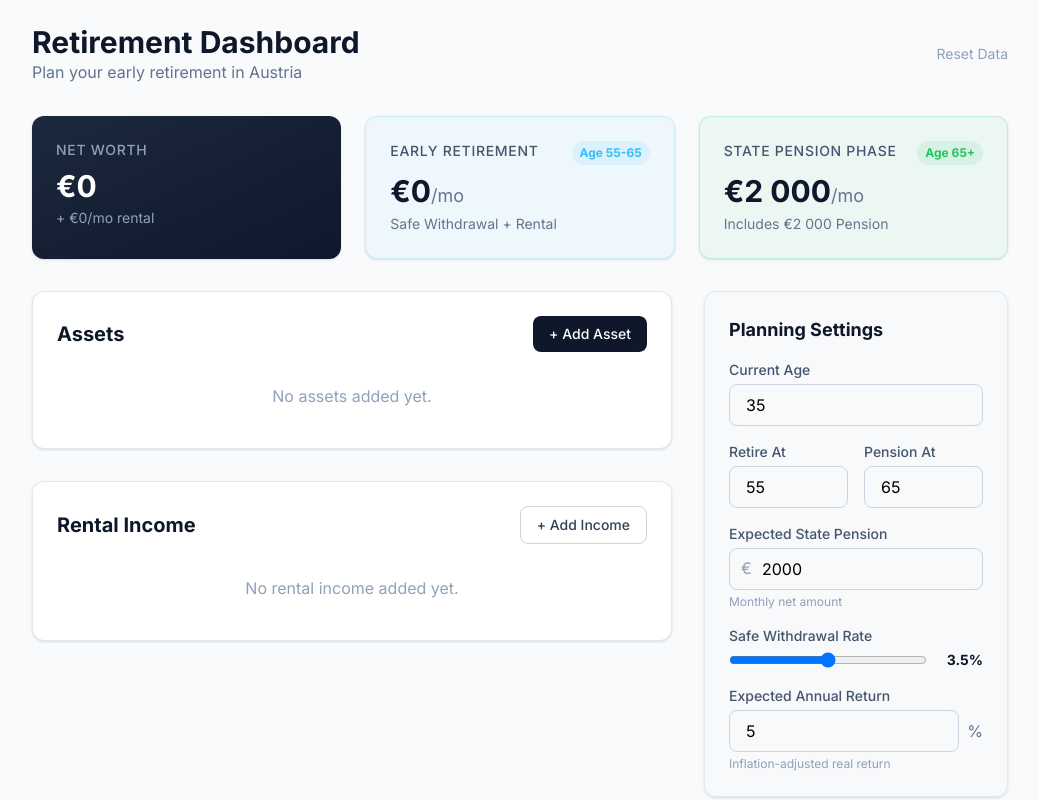
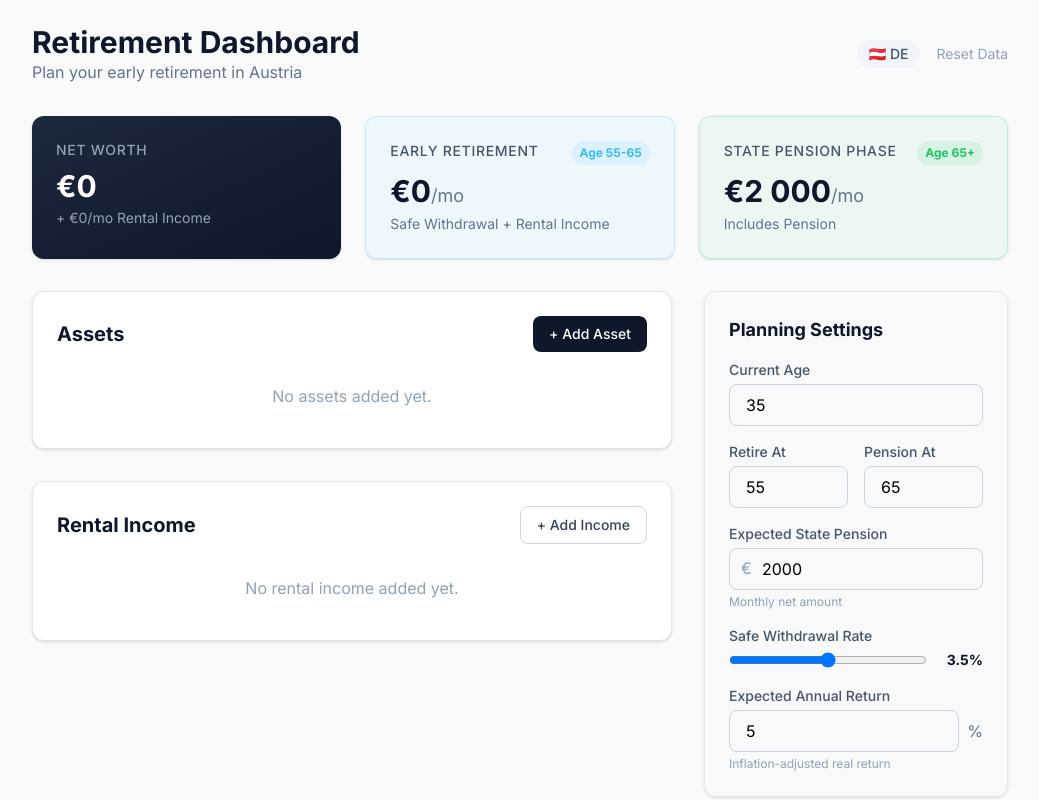
Before and after one commit to HazAT/retirement-dashboard-austria, a website built with Vite: page index.html in a window 1280 px wide. Shown: the top 800 px of the page, without its empty margins (120-1159 px from the left). Built offline with nearby package versions, Linux system fonts and the light colour scheme.

Commit message:
Add Austrian flag favicon and English/German language toggle

```diff
--- a/index.html
+++ b/index.html
@@ -1,16 +1,19 @@
 <!doctype html>
 <html lang="en">
+
 <head>
   <meta charset="UTF-8" />
-    <link rel="icon" type="image/svg+xml" href="/vite.svg" />
+  <link rel="icon" type="image/svg+xml" href="/favicon.svg" />
   <meta name="viewport" content="width=device-width, initial-scale=1.0" />
   <title>Retirement Dashboard</title>
   <link rel="preconnect" href="https://fonts.googleapis.com">
   <link rel="preconnect" href="https://fonts.gstatic.com" crossorigin>
   <link href="https://fonts.googleapis.com/css2?family=Inter:wght@400;500;600;700&display=swap" rel="stylesheet">
 </head>
+
 <body class="bg-slate-50 min-h-screen">
   <div id="app"></div>
   <script type="module" src="/src/main.js"></script>
 </body>
+
 </html>
--- /dev/null
+++ b/src/i18n.js
@@ -0,0 +1,78 @@
+export const translations = {
+    en: {
+        title: "Retirement Dashboard",
+        subtitle: "Plan your early retirement in Austria",
+        resetData: "Reset Data",
+        netWorth: "Net Worth",
+        rentalIncome: "Rental Income",
+        earlyRetirement: "Early Retirement",
+        pensionPhase: "State Pension Phase",
+        safeWithdrawal: "Safe Withdrawal",
+        includesPension: "Includes Pension",
+        assets: "Assets",
+        addAsset: "+ Add Asset",
+        noAssets: "No assets added yet.",
+        cash: "Cash",
+        stock: "Stock",
+        realEstate: "Real Estate",
+        addIncome: "+ Add Income",
+        noIncome: "No rental income added yet.",
+        planningSettings: "Planning Settings",
+        currentAge: "Current Age",
+        retireAt: "Retire At",
+        pensionAt: "Pension At",
+        expectedPension: "Expected State Pension",
+        monthlyNet: "Monthly net amount",
+        swr: "Safe Withdrawal Rate",
+        expectedReturn: "Expected Annual Return",
+        realReturn: "Inflation-adjusted real return",
+        projectionTitle: "Net Worth Projection",
+        age: "Age",
+        startBalance: "Start Balance",
+        growth: "Growth",
+        withdrawal: "Withdrawal",
+        income: "Income",
+        endBalance: "End Balance",
+        retire: "Retire",
+        pension: "Pension",
+        confirmReset: "Are you sure you want to reset all data?"
+    },
+    de: {
+        title: "Ruhestands-Dashboard",
+        subtitle: "Planen Sie Ihren Frühruhestand in Österreich",
+        resetData: "Daten zurücksetzen",
+        netWorth: "Nettovermögen",
+        rentalIncome: "Mieteinnahmen",
+        earlyRetirement: "Frühruhestand",
+        pensionPhase: "Pensionsphase",
+        safeWithdrawal: "Sichere Entnahme",
+        includesPension: "Inklusive Pension",
+        assets: "Vermögenswerte",
+        addAsset: "+ Vermögenswert",
+        noAssets: "Noch keine Vermögenswerte hinzugefügt.",
+        cash: "Bargeld",
+        stock: "Aktien",
+        realEstate: "Immobilien",
+        addIncome: "+ Einkommen",
+        noIncome: "Noch keine Mieteinnahmen hinzugefügt.",
+        planningSettings: "Planungseinstellungen",
+        currentAge: "Aktuelles Alter",
+        retireAt: "Pensionierung mit",
+        pensionAt: "Staatliche Pension ab",
+        expectedPension: "Erwartete Staatliche Pension",
+        monthlyNet: "Monatlicher Nettobetrag",
+        swr: "Sichere Entnahmerate",
+        expectedReturn: "Erwartete Rendite",
+        realReturn: "Inflationsbereinigte reale Rendite",
+        projectionTitle: "Vermögensentwicklung",
+        age: "Alter",
+        startBalance: "Anfangsbestand",
+        growth: "Wachstum",
+        withdrawal: "Entnahme",
+        income: "Einkommen",
+        endBalance: "Endbestand",
+        retire: "Pension",
+        pension: "Staatl. Pension",
+        confirmReset: "Sind Sie sicher, dass Sie alle Daten zurücksetzen möchten?"
+    }
+};
--- a/src/main.js
+++ b/src/main.js
@@ -1,11 +1,15 @@
 import './style.css'
 import { store } from './store.js'
 import { calculator } from './calculator.js'
+import { translations } from './i18n.js'
 
 const app = document.querySelector('#app');
 
 function render() {
   const { assets, incomes, settings } = store.data;
+  const lang = settings.language || 'en';
+  const t = (key) => translations[lang][key] || key;
+
   const totalAssets = calculator.getTotalAssets(assets);
   const monthlyRental = calculator.getTotalMonthlyIncome(incomes);
   const gapBudget = calculator.getGapBudget(assets, incomes, settings);
@@ -17,36 +21,41 @@ function render() {
       <!-- Header -->
       <header class="flex justify-between items-center">
         <div>
-          <h1 class="text-3xl font-bold text-primary">Retirement Dashboard</h1>
-          <p class="text-slate-500">Plan your early retirement in Austria</p>
+          <h1 class="text-3xl font-bold text-primary">${t('title')}</h1>
+          <p class="text-slate-500">${t('subtitle')}</p>
         </div>
-        <button id="reset-btn" class="text-sm text-slate-400 hover:text-danger">Reset Data</button>
+        <div class="flex items-center gap-4">
+          <button onclick="toggleLanguage()" class="text-sm font-medium text-slate-600 hover:text-primary bg-slate-100 px-3 py-1 rounded-full transition-colors">
+            ${lang === 'en' ? '🇦🇹 DE' : '🇺🇸 EN'}
+          </button>
+          <button id="reset-btn" class="text-sm text-slate-400 hover:text-danger">${t('resetData')}</button>
+        </div>
       </header>
 
       <!-- Summary Cards -->
       <div class="grid grid-cols-1 md:grid-cols-3 gap-6">
         <div class="card bg-gradient-to-br from-slate-800 to-slate-900 text-white border-none">
-          <h3 class="text-slate-400 text-sm font-medium uppercase tracking-wider">Net Worth</h3>
+          <h3 class="text-slate-400 text-sm font-medium uppercase tracking-wider">${t('netWorth')}</h3>
           <div class="mt-2 text-3xl font-bold">€${formatCurrency(totalAssets)}</div>
-          <p class="text-slate-400 text-sm mt-1">+ €${formatCurrency(monthlyRental)}/mo rental</p>
+          <p class="text-slate-400 text-sm mt-1">+ €${formatCurrency(monthlyRental)}/mo ${t('rentalIncome')}</p>
         </div>
 
         <div class="card border-accent/20 bg-accent/5">
           <div class="flex justify-between items-start">
-            <h3 class="text-slate-600 text-sm font-medium uppercase tracking-wider">Early Retirement</h3>
-            <span class="bg-accent/10 text-accent text-xs px-2 py-1 rounded-full font-bold">Age ${settings.retirementAge}-${settings.pensionAge}</span>
+            <h3 class="text-slate-600 text-sm font-medium uppercase tracking-wider">${t('earlyRetirement')}</h3>
+            <span class="bg-accent/10 text-accent text-xs px-2 py-1 rounded-full font-bold">${t('age')} ${settings.retirementAge}-${settings.pensionAge}</span>
           </div>
           <div class="mt-2 text-3xl font-bold text-primary">€${formatCurrency(gapBudget)}<span class="text-lg text-slate-500 font-normal">/mo</span></div>
-          <p class="text-slate-500 text-sm mt-1">Safe Withdrawal + Rental</p>
+          <p class="text-slate-500 text-sm mt-1">${t('safeWithdrawal')} + ${t('rentalIncome')}</p>
         </div>
 
         <div class="card border-success/20 bg-success/5">
           <div class="flex justify-between items-start">
-             <h3 class="text-slate-600 text-sm font-medium uppercase tracking-wider">State Pension Phase</h3>
-             <span class="bg-success/10 text-success text-xs px-2 py-1 rounded-full font-bold">Age ${settings.pensionAge}+</span>
+             <h3 class="text-slate-600 text-sm font-medium uppercase tracking-wider">${t('pensionPhase')}</h3>
+             <span class="bg-success/10 text-success text-xs px-2 py-1 rounded-full font-bold">${t('age')} ${settings.pensionAge}+</span>
           </div>
           <div class="mt-2 text-3xl font-bold text-primary">€${formatCurrency(pensionBudget)}<span class="text-lg text-slate-500 font-normal">/mo</span></div>
-          <p class="text-slate-500 text-sm mt-1">Includes €${formatCurrency(settings.expectedPension)} Pension</p>
+          <p class="text-slate-500 text-sm mt-1">${t('includesPension')}</p>
         </div>
       </div>
 
@@ -57,17 +66,17 @@ function render() {
           <!-- Assets Section -->
           <section class="card">
             <div class="flex justify-between items-center mb-4">
-              <h2 class="text-xl font-bold text-primary">Assets</h2>
-              <button id="add-asset-btn" class="btn-primary text-sm">+ Add Asset</button>
+              <h2 class="text-xl font-bold text-primary">${t('assets')}</h2>
+              <button id="add-asset-btn" class="btn-primary text-sm">${t('addAsset')}</button>
             </div>
             <div class="space-y-3" id="assets-list">
-              ${assets.length === 0 ? '<p class="text-slate-400 text-center py-4">No assets added yet.</p>' : ''}
+              ${assets.length === 0 ? `<p class="text-slate-400 text-center py-4">${t('noAssets')}</p>` : ''}
               ${assets.map(asset => `
                 <div class="flex items-center gap-3 p-3 bg-slate-50 rounded-lg group">
                   <select class="bg-transparent border-none text-slate-500 text-sm focus:ring-0 cursor-pointer" onchange="updateAssetType('${asset.id}', this.value)">
-                    <option value="cash" ${asset.type === 'cash' ? 'selected' : ''}>Cash</option>
-                    <option value="stock" ${asset.type === 'stock' ? 'selected' : ''}>Stock</option>
-                    <option value="real_estate" ${asset.type === 'real_estate' ? 'selected' : ''}>Real Estate</option>
+                    <option value="cash" ${asset.type === 'cash' ? 'selected' : ''}>${t('cash')}</option>
+                    <option value="stock" ${asset.type === 'stock' ? 'selected' : ''}>${t('stock')}</option>
+                    <option value="real_estate" ${asset.type === 'real_estate' ? 'selected' : ''}>${t('realEstate')}</option>
                   </select>
                   <input type="text" value="${asset.name}" placeholder="Asset Name"
                     class="flex-1 bg-transparent border-none focus:ring-0 font-medium text-slate-700 placeholder-slate-400"
@@ -87,11 +96,11 @@ function render() {
           <!-- Income Section -->
           <section class="card">
             <div class="flex justify-between items-center mb-4">
-              <h2 class="text-xl font-bold text-primary">Rental Income</h2>
-              <button id="add-income-btn" class="btn-secondary text-sm">+ Add Income</button>
+              <h2 class="text-xl font-bold text-primary">${t('rentalIncome')}</h2>
+              <button id="add-income-btn" class="btn-secondary text-sm">${t('addIncome')}</button>
             </div>
             <div class="space-y-3" id="incomes-list">
-               ${incomes.length === 0 ? '<p class="text-slate-400 text-center py-4">No rental income added yet.</p>' : ''}
+               ${incomes.length === 0 ? `<p class="text-slate-400 text-center py-4">${t('noIncome')}</p>` : ''}
                ${incomes.map(income => `
                 <div class="flex items-center gap-3 p-3 bg-slate-50 rounded-lg group">
                   <input type="text" value="${income.name}" placeholder="Property Name"
@@ -114,11 +123,11 @@ function render() {
         <!-- Right Column: Settings -->
         <div class="space-y-6">
           <section class="card bg-slate-50/50">
-            <h2 class="text-lg font-bold text-primary mb-4">Planning Settings</h2>
+            <h2 class="text-lg font-bold text-primary mb-4">${t('planningSettings')}</h2>
             <div class="space-y-4">
 
               <div>
-                <label class="block text-sm font-medium text-slate-600 mb-1">Current Age</label>
+                <label class="block text-sm font-medium text-slate-600 mb-1">${t('currentAge')}</label>
                 <input type="number" value="${settings.currentAge}"
                   class="input-field"
                   onchange="updateSetting('currentAge', this.value)">
@@ -126,13 +135,13 @@ function render() {
 
               <div class="grid grid-cols-2 gap-4">
                 <div>
-                  <label class="block text-sm font-medium text-slate-600 mb-1">Retire At</label>
+                  <label class="block text-sm font-medium text-slate-600 mb-1">${t('retireAt')}</label>
                   <input type="number" value="${settings.retirementAge}"
                     class="input-field"
                     onchange="updateSetting('retirementAge', this.value)">
                 </div>
                 <div>
-                  <label class="block text-sm font-medium text-slate-600 mb-1">Pension At</label>
+                  <label class="block text-sm font-medium text-slate-600 mb-1">${t('pensionAt')}</label>
                   <input type="number" value="${settings.pensionAge}"
                     class="input-field"
                     onchange="updateSetting('pensionAge', this.value)">
@@ -140,18 +149,18 @@ function render() {
               </div>
 
               <div>
-                <label class="block text-sm font-medium text-slate-600 mb-1">Expected State Pension</label>
+                <label class="block text-sm font-medium text-slate-600 mb-1">${t('expectedPension')}</label>
                 <div class="relative">
                   <span class="absolute left-3 top-2 text-slate-400">€</span>
                   <input type="number" value="${settings.expectedPension}"
                     class="input-field pl-8"
                     onchange="updateSetting('expectedPension', this.value)">
                 </div>
-                <p class="text-xs text-slate-400 mt-1">Monthly net amount</p>
+                <p class="text-xs text-slate-400 mt-1">${t('monthlyNet')}</p>
               </div>
 
               <div>
-                 <label class="block text-sm font-medium text-slate-600 mb-1">Safe Withdrawal Rate</label>
+                 <label class="block text-sm font-medium text-slate-600 mb-1">${t('swr')}</label>
                  <div class="flex items-center gap-2">
                    <input type="range" min="2.0" max="5.0" step="0.1" value="${settings.safeWithdrawalRate}"
                      class="flex-1 cursor-pointer"
@@ -162,14 +171,14 @@ function render() {
               </div>
 
               <div>
-                <label class="block text-sm font-medium text-slate-600 mb-1">Expected Annual Return</label>
+                <label class="block text-sm font-medium text-slate-600 mb-1">${t('expectedReturn')}</label>
                 <div class="flex items-center gap-2">
                    <input type="number" step="0.1" value="${settings.investmentReturnRate}"
                      class="input-field"
                      onchange="updateSetting('investmentReturnRate', this.value)">
                    <span class="text-slate-500">%</span>
                 </div>
-                <p class="text-xs text-slate-400 mt-1">Inflation-adjusted real return</p>
+                <p class="text-xs text-slate-400 mt-1">${t('realReturn')}</p>
               </div>
 
             </div>
@@ -179,17 +188,17 @@ function render() {
 
       <!-- Projection Table -->
       <section class="card overflow-hidden">
-        <h2 class="text-xl font-bold text-primary mb-4">Net Worth Projection</h2>
+        <h2 class="text-xl font-bold text-primary mb-4">${t('projectionTitle')}</h2>
         <div class="overflow-x-auto">
           <table class="w-full text-sm text-left">
             <thead class="bg-slate-50 text-slate-500 uppercase font-medium">
               <tr>
-                <th class="px-4 py-3">Age</th>
-                <th class="px-4 py-3 text-right">Start Balance</th>
-                <th class="px-4 py-3 text-right">Growth (+${settings.investmentReturnRate}%)</th>
-                <th class="px-4 py-3 text-right">Withdrawal</th>
-                <th class="px-4 py-3 text-right">Income (Rent/Pension)</th>
-                <th class="px-4 py-3 text-right">End Balance</th>
+                <th class="px-4 py-3">${t('age')}</th>
+                <th class="px-4 py-3 text-right">${t('startBalance')}</th>
+                <th class="px-4 py-3 text-right">${t('growth')} (+${settings.investmentReturnRate}%)</th>
+                <th class="px-4 py-3 text-right">${t('withdrawal')}</th>
+                <th class="px-4 py-3 text-right">${t('income')}</th>
+                <th class="px-4 py-3 text-right">${t('endBalance')}</th>
               </tr>
             </thead>
             <tbody class="divide-y divide-slate-100">
@@ -197,8 +206,8 @@ function render() {
                 <tr class="hover:bg-slate-50/50 transition-colors ${row.age === parseFloat(settings.retirementAge) ? 'bg-accent/5' : ''} ${row.age === parseFloat(settings.pensionAge) ? 'bg-success/5' : ''}">
                   <td class="px-4 py-3 font-medium text-slate-700">
                     ${row.age}
-                    ${row.age === parseFloat(settings.retirementAge) ? '<span class="ml-2 text-xs bg-accent/10 text-accent px-1.5 py-0.5 rounded">Retire</span>' : ''}
-                    ${row.age === parseFloat(settings.pensionAge) ? '<span class="ml-2 text-xs bg-success/10 text-success px-1.5 py-0.5 rounded">Pension</span>' : ''}
+                    ${row.age === parseFloat(settings.retirementAge) ? `<span class="ml-2 text-xs bg-accent/10 text-accent px-1.5 py-0.5 rounded">${t('retire')}</span>` : ''}
+                    ${row.age === parseFloat(settings.pensionAge) ? `<span class="ml-2 text-xs bg-success/10 text-success px-1.5 py-0.5 rounded">${t('pension')}</span>` : ''}
                   </td>
                   <td class="px-4 py-3 text-right text-slate-600">€${formatCurrency(row.startBalance)}</td>
                   <td class="px-4 py-3 text-right text-success">€${formatCurrency(row.growth)}</td>
@@ -213,9 +222,6 @@ function render() {
       </section>
     </div>
   `;
-
-  // Re-attach event listeners that might be lost during re-render
-  // (In a real framework this is handled, here we rely on global delegation or re-binding)
 }
 
 function formatCurrency(num) {
@@ -255,6 +261,12 @@ window.updateSetting = (key, val) => {
   store.updateSettings({ [key]: val });
 };
 
+window.toggleLanguage = () => {
+  const current = store.data.settings.language || 'en';
+  const next = current === 'en' ? 'de' : 'en';
+  store.updateSettings({ language: next });
+};
+
 
 // Initial Setup
 document.addEventListener('DOMContentLoaded', () => {
@@ -272,7 +284,9 @@ document.addEventListener('DOMContentLoaded', () => {
       store.addIncome({ name: '', value: 0 });
     }
     if (e.target.id === 'reset-btn') {
-      if (confirm('Are you sure you want to reset all data?')) {
+      const lang = store.data.settings.language || 'en';
+      const msg = translations[lang].confirmReset;
+      if (confirm(msg)) {
         store.reset();
       }
     }
--- a/src/store.js
+++ b/src/store.js
@@ -10,7 +10,8 @@ const defaultData = {
         expectedPension: 2000,
         safeWithdrawalRate: 3.5,
         investmentReturnRate: 5.0,
-        inflationRate: 2.5
+        inflationRate: 2.5,
+        language: 'en'
     }
 };
 
```
Also changed, not shown: public/favicon.svg (added). Lines whose indentation alone changed are shown as unchanged.
